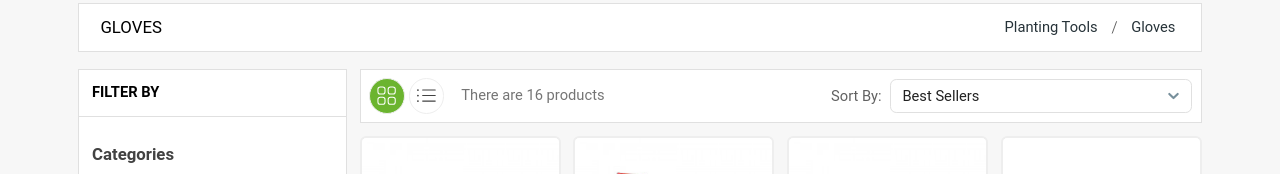
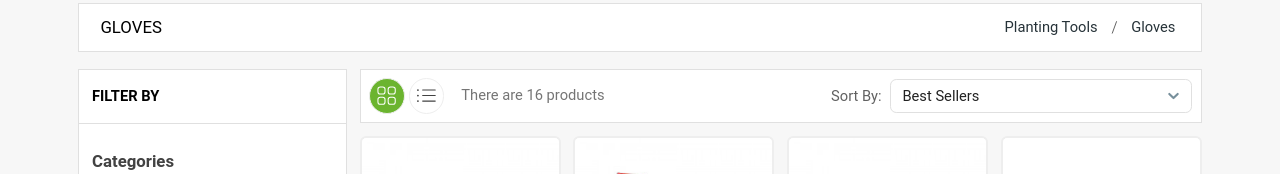
Before and after one commit to LeoU-98/GP-Template, a React (Vite) app: page /planting-tools/gloves in a window 1280 px wide. Shown: the part 389-563 px from the top of the page. Built offline with nearby package versions, Linux system fonts and the light colour scheme.

Commit message:
fast commit

```diff
--- a/src/header/Mid/ProfileMenu.jsx
+++ b/src/header/Mid/ProfileMenu.jsx
@@ -45,7 +45,7 @@ export default function ProfileMenu() {
       <MenuHandler>
         <button
           type="button"
-          className="flex w-fit items-center gap-2 self-center rounded-full border border-gray-500 pr-2 text-sm duration-500"
+          className="flex w-fit items-center gap-2 self-center rounded-full border border-gray-500 pr-2 text-sm outline-none duration-500"
         >
           <img className="size-12 rounded-full" src={leou} />
           <p className="cursor text-base duration-500">LeoU</p>
--- a/src/shop/FilterBy.jsx
+++ b/src/shop/FilterBy.jsx
@@ -122,7 +122,7 @@ const filterData = [
 function FilterBy() {
   return (
     <div className="flex w-64 flex-col border-[1px] border-gray-300 bg-white pb-3">
-      <h2 className="mb-5 border-b-[1px] border-gray-300 py-3 ps-3 text-sm font-semibold uppercase">
+      <h2 className="mb-5 flex h-[54px] items-center border-b-[1px] border-gray-300 ps-3 text-sm font-semibold uppercase">
         filter by
       </h2>
       <div className="mt-1 flex flex-col gap-1">
```
